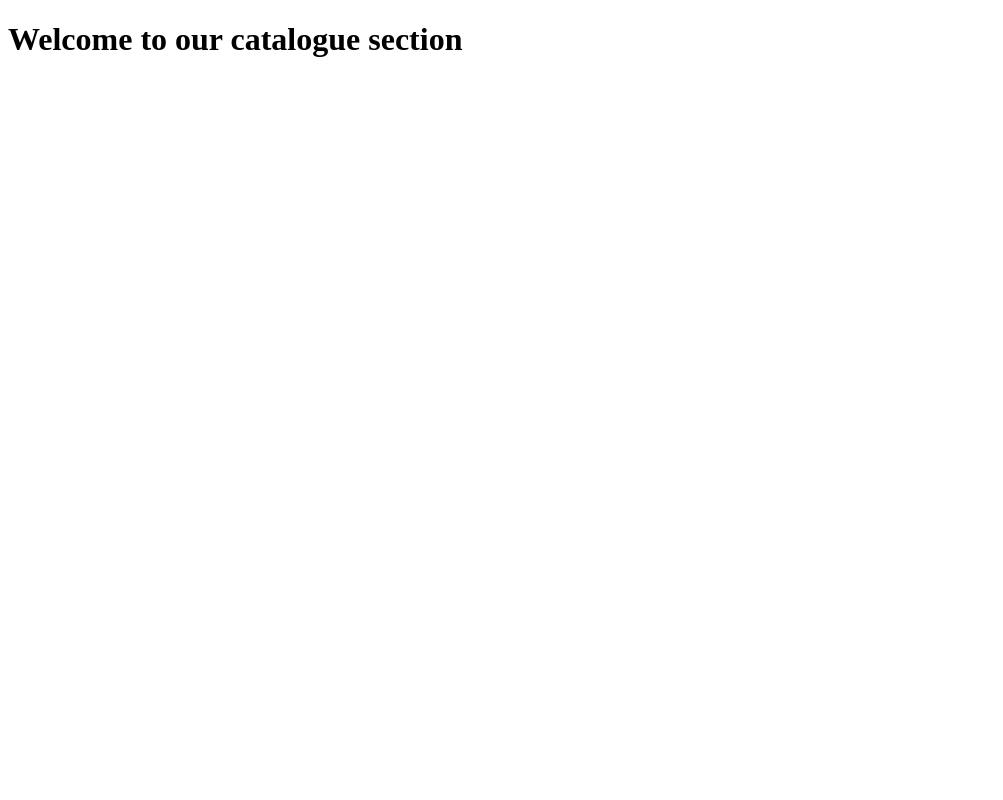
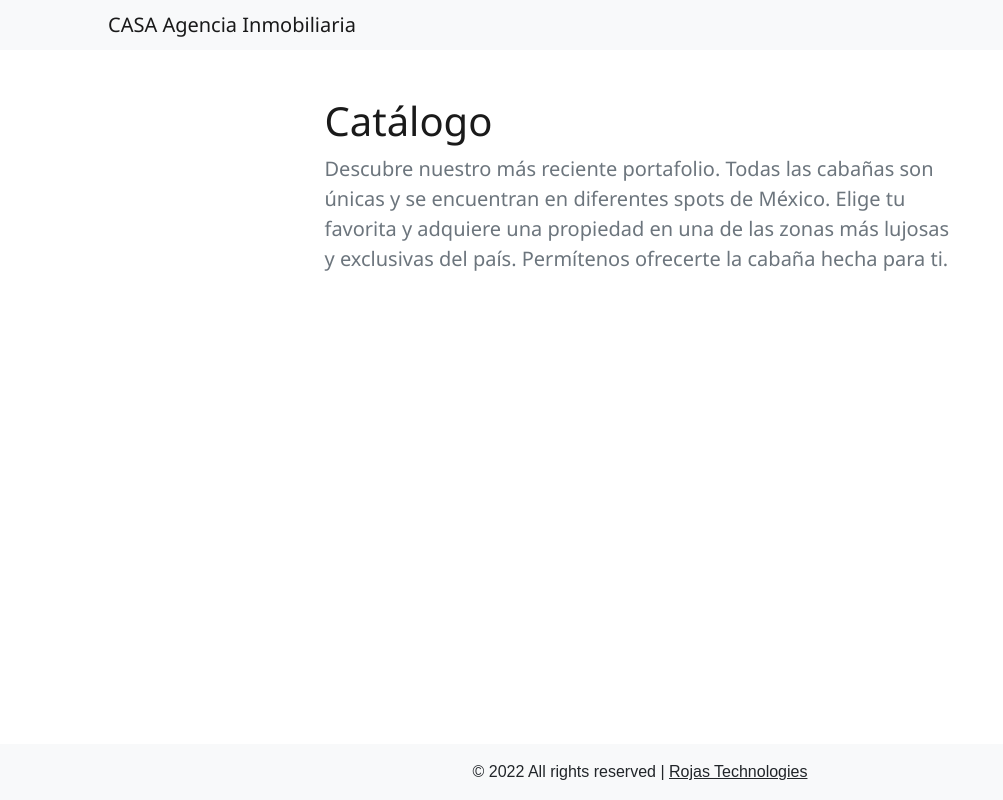
Before and after one commit to Sofiacrf/HouseRealtor, a website: page public/catalogo.html in a window 1280 px wide. Shown: the whole page, without its empty margins (0-1003 px from the left). Drawn offline with nearby package versions, Linux system fonts and the light colour scheme.

```diff
--- a/public/catalogo.html
+++ b/public/catalogo.html
@@ -1,12 +1,46 @@
 <!DOCTYPE html>
 <html lang="en">
+
 <head>
     <meta charset="UTF-8">
     <meta http-equiv="X-UA-Compatible" content="IE=edge">
     <meta name="viewport" content="width=device-width, initial-scale=1.0">
+    <link href="https://cdn.jsdelivr.net/npm/bootstrap@5.1.3/dist/css/bootstrap.min.css" rel="stylesheet"
+        integrity="sha384-1BmE4kWBq78iYhFldvKuhfTAU6auU8tT94WrHftjDbrCEXSU1oBoqyl2QvZ6jIW3" crossorigin="anonymous">
+    <link rel="stylesheet" href="/assets/css/styles.css">
     <title>Catalogo</title>
 </head>
+
 <body>
-    <h1>Welcome to our catalogue section</h1>
+    <!-- Navbar -->
+    <nav class="navbar fixed-top navbar-expand-sm navbar-light bg-light">
+        <div class="container">
+            <a class="navbar-brand mb-0 h1" href="/">CASA Agencia Inmobiliaria</a>
+        </div>
+    </nav>
+    <!-- Main section -->
+    <main>
+        <section class="py-5 text-center-container">
+            <div class="row py-lg-5">
+                <div class="col-lg-6 col-md-8 mx-auto">
+                    <h1 class="fw-light">Catálogo</h1>
+                    <p class="lead text-muted">Descubre nuestro más reciente portafolio. Todas las cabañas son únicas y
+                        se encuentran en diferentes spots de México. Elige tu favorita y adquiere una propiedad en una
+                        de las zonas más lujosas y exclusivas del país. Permítenos ofrecerte la cabaña hecha para ti.
+                    </p>
+                </div>
+            </div>
+        </section>
+        <!-- Footer section -->
+        <footer class="bg-light fixed-bottom">
+            <div class="text-center text-dark p-3" style="font-family:Arial, Helvetica, sans-serif">
+                © 2022 All rights reserved |
+                <a class="text-dark" href="https://rojastechnologies.com/">
+                    Rojas Technologies
+                </a>
+            </div>
+        </footer>
+    </main>
+    <script src="catalogo.js"></script>
 </body>
 </html>
--- a/routes/feed.js
+++ b/routes/feed.js
@@ -5,7 +5,7 @@
 const router = express.Router();
 
 // Get /feed/catalogue
-router.get('/catalogue', feedController.getCatalogues);
+router.get('/catalogo', feedController.getCatalogues);
 
 // Get catalogue by ID
 router.get('/catalogue/:catalogueId', feedController.getCatalogue);
```
Also changed, not shown: public/contacto.html (+1 -1 lines), public/catalogo.js (added).
